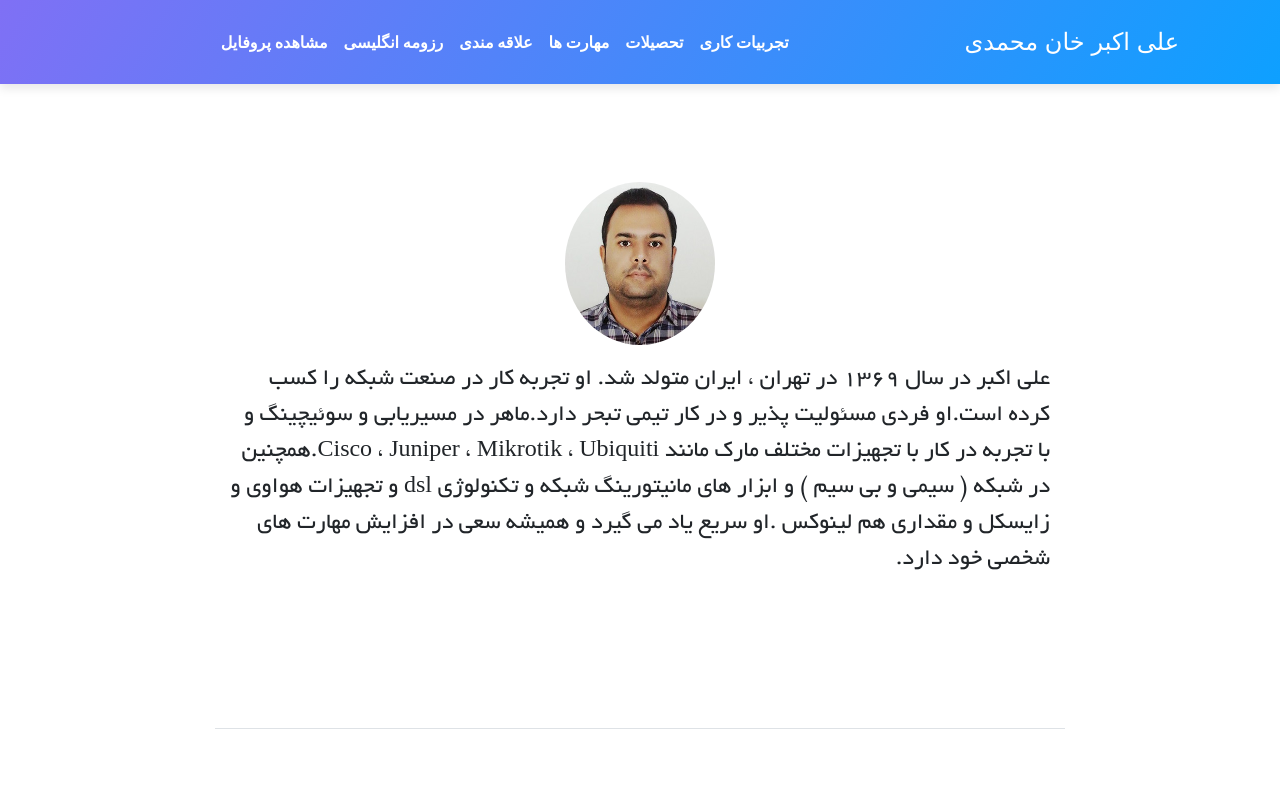
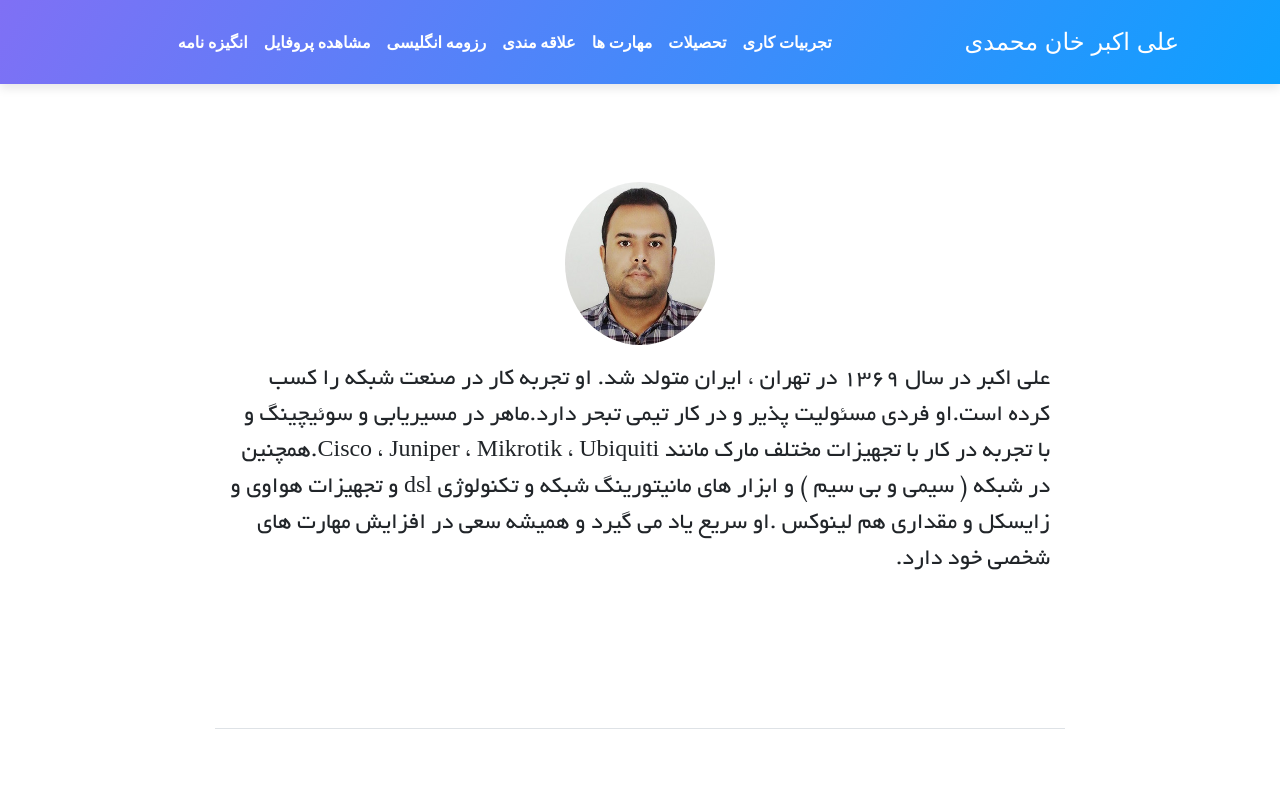
Before and after one commit to aliakbarkhanmohammadi/aliakbarkhanmohammadi-FA.github.io, a plain HTML site: page index.html in a window 1280 px wide. Shown: the top 796 px of the page. Drawn offline with nearby package versions, Linux system fonts and the light colour scheme.

Commit message:
Update index.html

```diff
--- a/index.html
+++ b/index.html
@@ -41,6 +41,9 @@ body{
                 </li>
 		    <li class="nav-item item">
                     <a class="nav-link" href="https://github.com/aliakbarkhanmohammadi/">مشاهده پروفایل</a>
+                </li>
+		    <li class="nav-item item">
+                    <a class="nav-link" href="https://aliakbarkhanmohammadi.github.io/SOP/">انگیزه نامه</a>
                 </li>
               </li>
             </ul>
```
